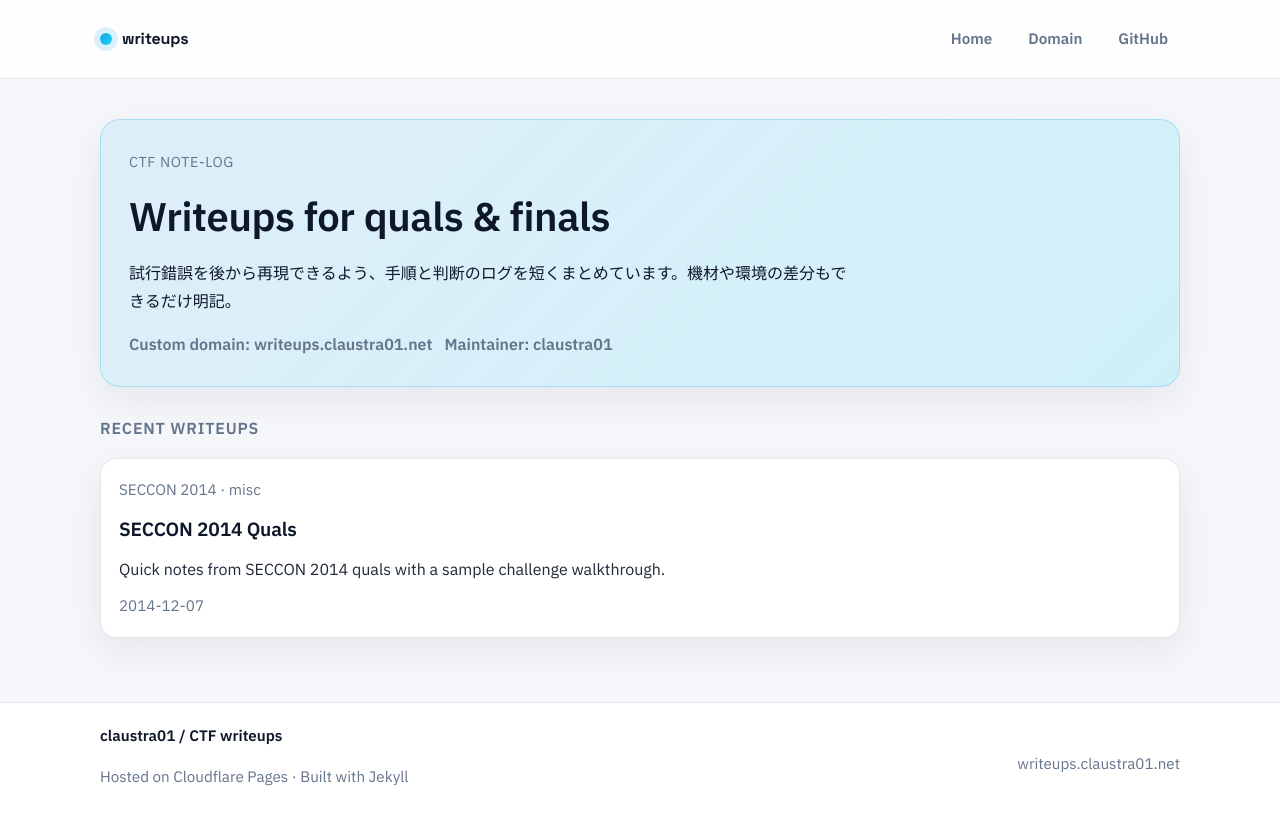
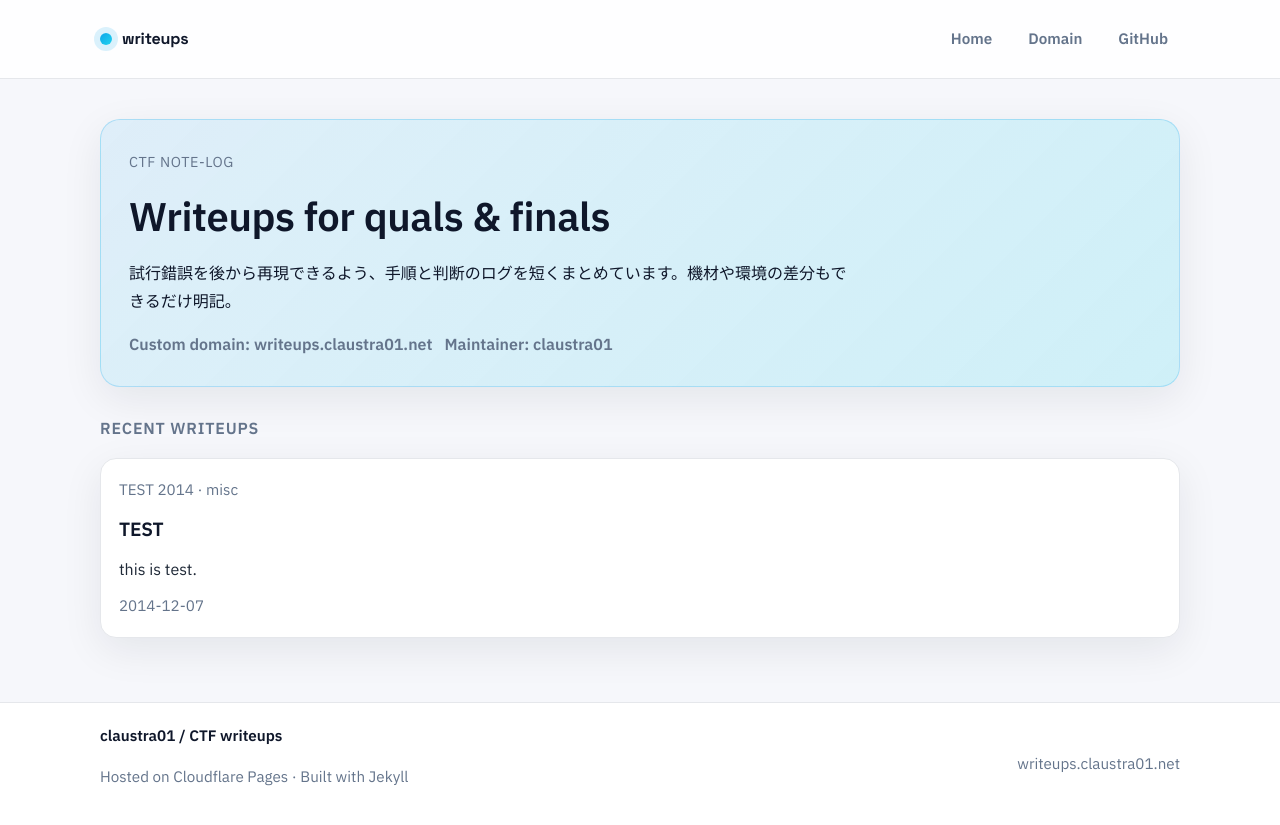
Before and after one commit to claustra01/my-ctf-writeups, a Jekyll site: the page built from index.md, in a window 1280 px wide. Shown: the top 825 px of the page. Built offline with Jekyll 4.4.1, drawn with Linux system fonts in a browser that asks for light colours.

Commit message:
update: sample article

```diff
--- a/_writeups/test.md
+++ b/_writeups/test.md
@@ -1,10 +1,10 @@
 ---
-title: SECCON 2014 Quals
-event: SECCON
+title: TEST
+event: TEST
 year: 2014
 date: 2014-12-07
 category: misc
-summary: Quick notes from SECCON 2014 quals with a sample challenge walkthrough.
+summary: this is test.
 ---
 
 ## hoge
```
